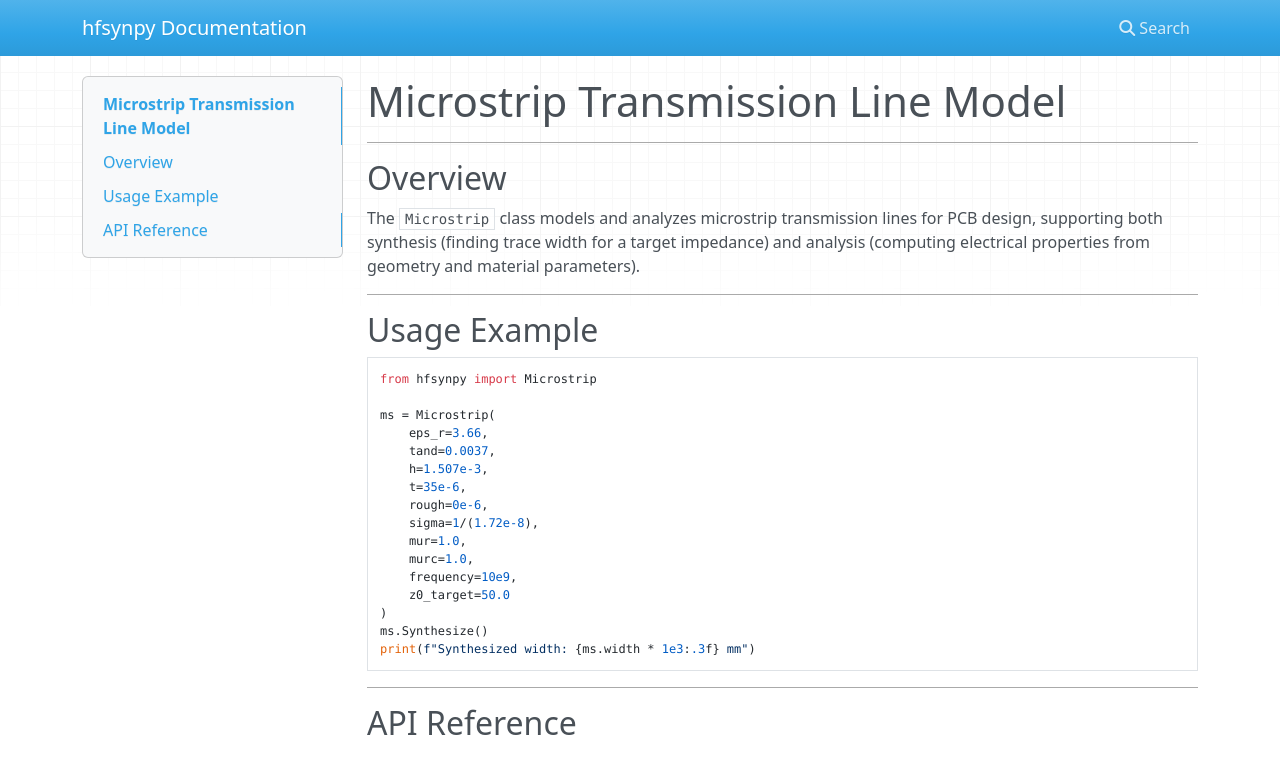
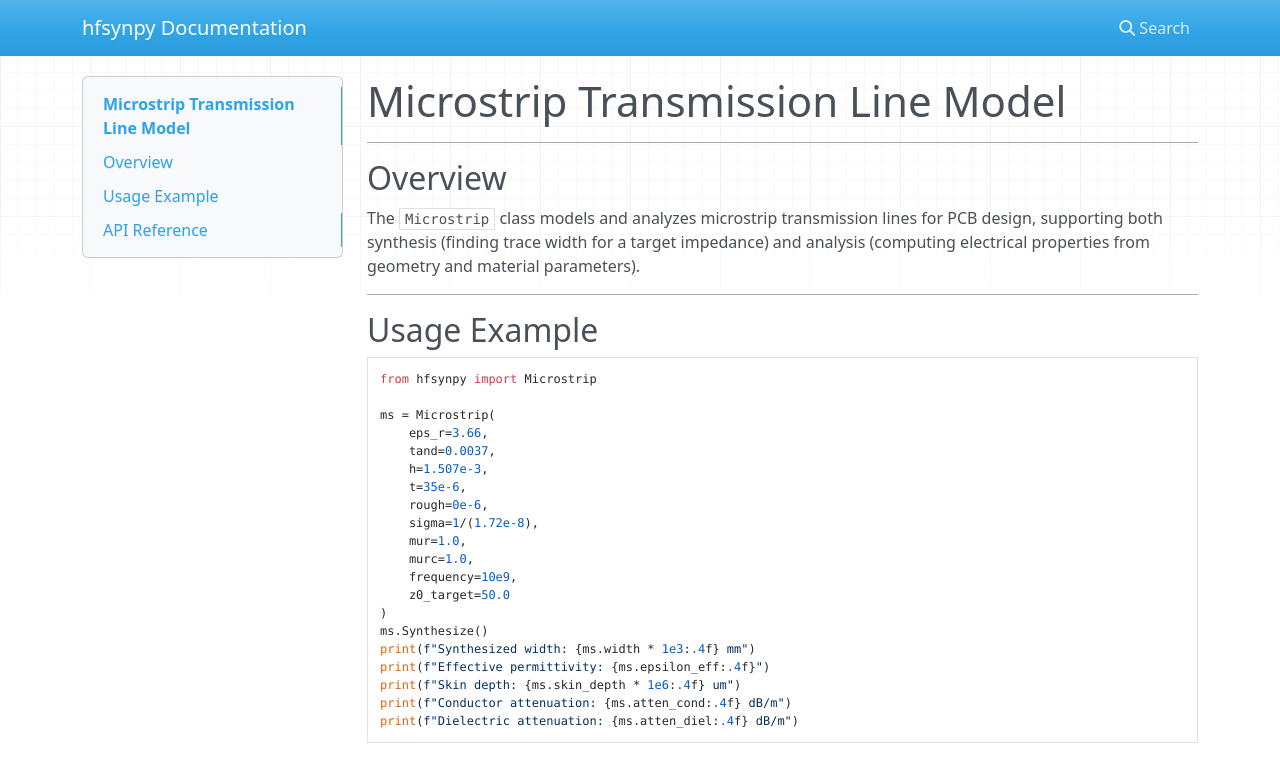
Before and after one commit to GenerativeAntennaDesign/hfsynpy, an MkDocs documentation site: the page built from docs/index.md, in a window 1280 px wide and 1052 px high, cut to the strip 0-759 px from the top of the window. Built offline with MkDocs 1.6.1, drawn with Linux system fonts in a browser that asks for light colours; nearby versions of some CDN libraries.

Commit message:
changed doc

````diff
--- a/docs/index.md
+++ b/docs/index.md
@@ -26,7 +26,11 @@ ms = Microstrip(
     z0_target=50.0
 )
 ms.Synthesize()
-print(f"Synthesized width: {ms.width * 1e3:.3f} mm")
+print(f"Synthesized width: {ms.width * 1e3:.4f} mm")
+print(f"Effective permittivity: {ms.epsilon_eff:.4f}")
+print(f"Skin depth: {ms.skin_depth * 1e6:.4f} um")
+print(f"Conductor attenuation: {ms.atten_cond:.4f} dB/m")
+print(f"Dielectric attenuation: {ms.atten_diel:.4f} dB/m")
 ```
 
 ---
````
